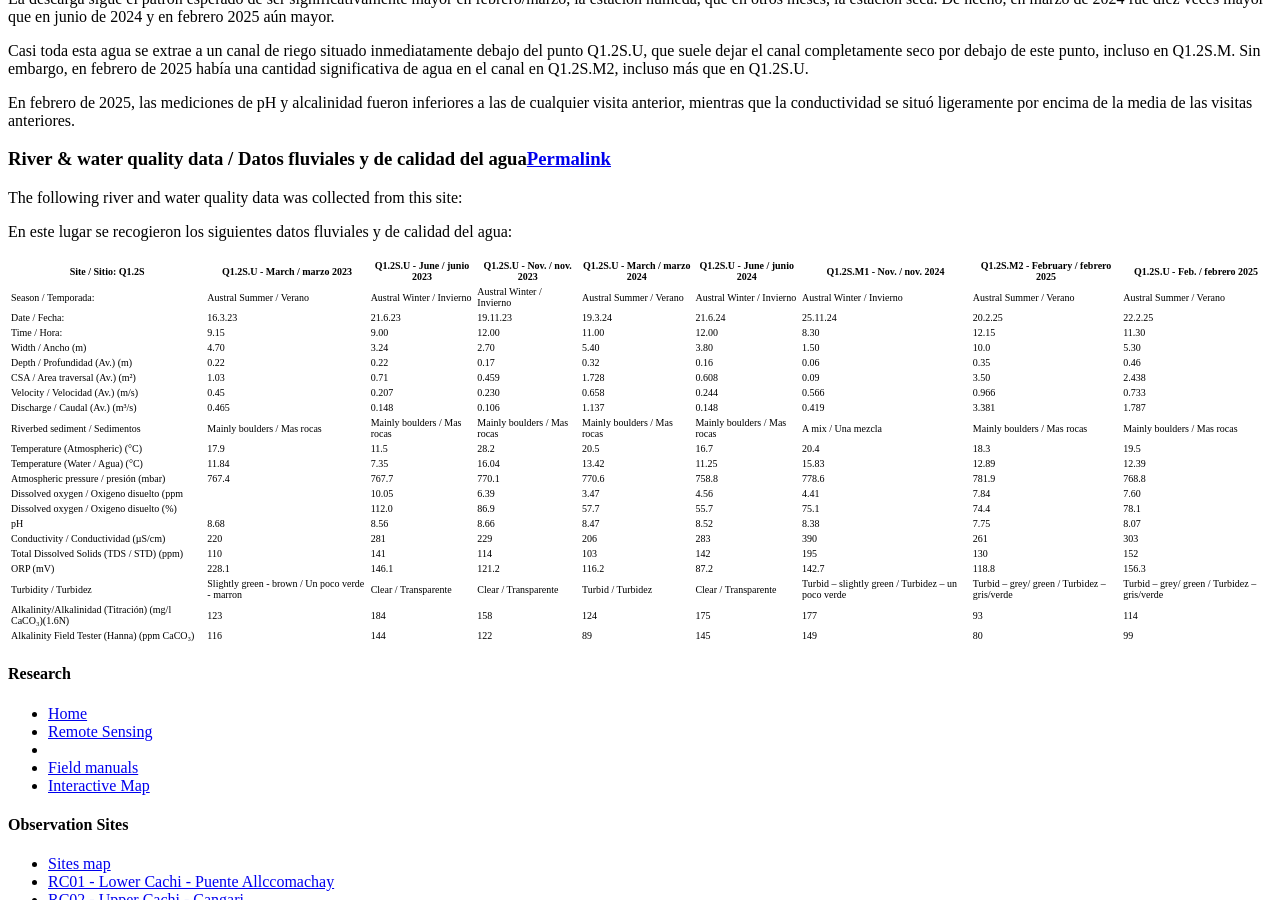
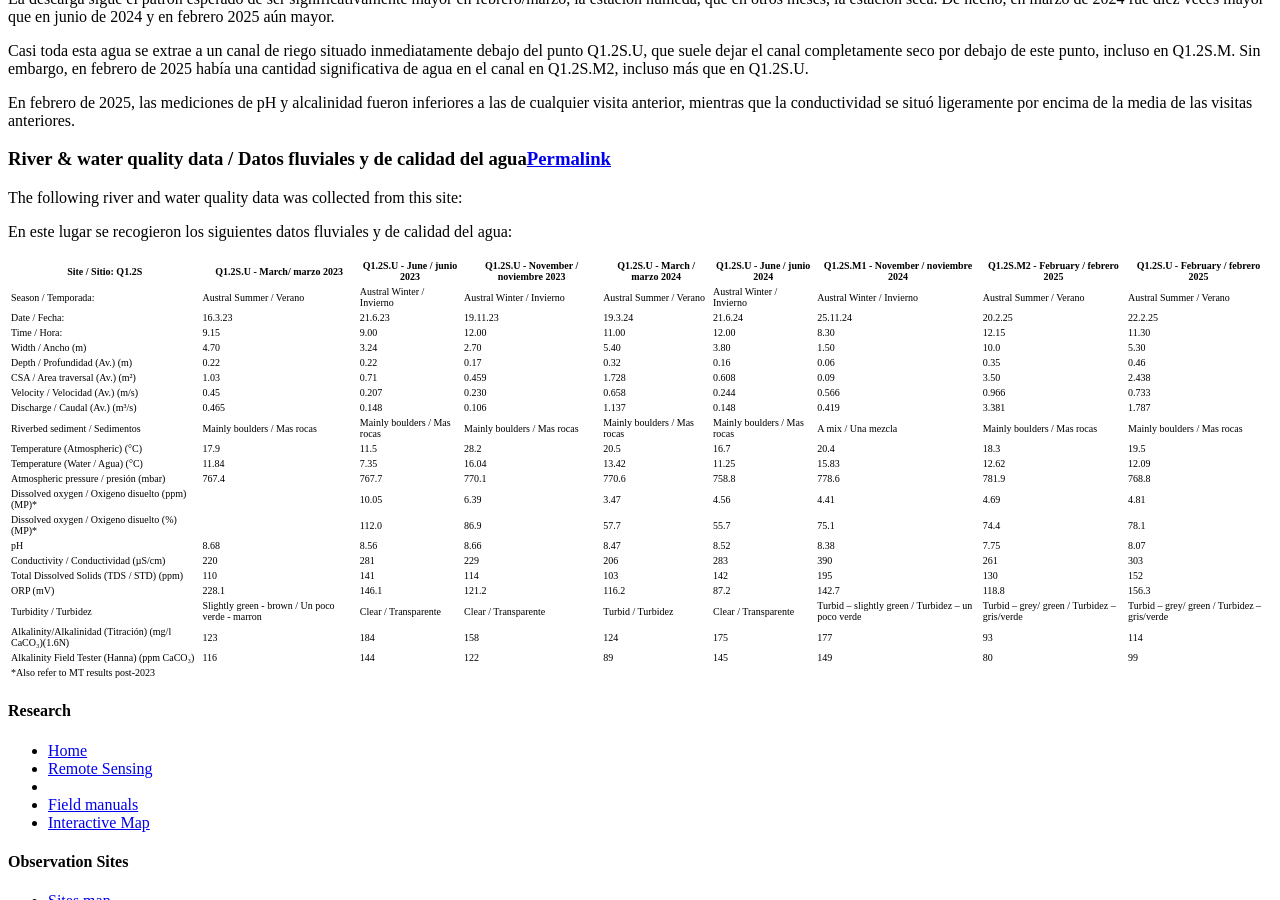
Before and after one commit to HVLepage/cavep-unah, a Jekyll site: the page built from _docs/site-network/Q1_2S.md, in a window 1280 px wide and 900 px high, scrolled down 6169 px. Built offline with Jekyll 4.4.1, drawn with Linux system fonts in a browser that asks for light colours; comment, search, counter and statistics services are not loaded.

Commit message:
Update Q1_2S.md

```diff
--- a/_docs/site-network/Q1_2S.md
+++ b/_docs/site-network/Q1_2S.md
@@ -132,26 +132,27 @@ The following river and water quality data was collected from this site:
 
 En este lugar se recogieron los siguientes datos fluviales y de calidad del agua:
 
-|     Site / Sitio: Q1.2S                                        |     Q1.2S.U - March / marzo 2023                           |     Q1.2S.U - June / junio 2023    |     Q1.2S.U - Nov. / nov. 2023    |      Q1.2S.U - March / marzo 2024    |     Q1.2S.U - June / junio 2024     |     Q1.2S.M1 - Nov. / nov. 2024                    |     Q1.2S.M2 - February / febrero 2025                |     Q1.2S.U - Feb. / febrero 2025                 |
-|----------------------------------------------------------------|-----------------------------------------------------------|------------------------------------|--------------------------------------------|--------------------------------------|-------------------------------------|-------------------------------------------------------------|-------------------------------------------------------|-------------------------------------------------------|
-|     Season / Temporada:                                        |     Austral Summer / Verano                               |     Austral Winter / Invierno      |     Austral Winter / Invierno              |     Austral Summer / Verano          |     Austral Winter / Invierno       |     Austral Winter / Invierno                               |     Austral Summer / Verano                           |     Austral Summer / Verano                           |
-|     Date / Fecha:                                              |     16.3.23                                               |     21.6.23                        |     19.11.23                               |              19.3.24                 |     21.6.24                         |     25.11.24                                                |     20.2.25                                           |     22.2.25                                           |
-|     Time / Hora:                                               |     9.15                                                  |     9.00                           |     12.00                                  |     11.00                            |     12.00                           |     8.30                                                    |     12.15                                             |     11.30                                             |
-|     Width / Ancho (m)                                          |     4.70                                                  |     3.24                           |     2.70                                   |     5.40                             |     3.80                            |     1.50                                                    |     10.0                                              |     5.30                                              |
-|     Depth / Profundidad (Av.) (m)                              |     0.22                                                  |     0.22                           |     0.17                                   |     0.32                             |     0.16                            |     0.06                                                    |     0.35                                              |     0.46                                              |
-|     CSA / Area traversal (Av.) (m²)                            |     1.03                                                  |     0.71                           |     0.459                                  |     1.728                            |     0.608                           |     0.09                                                    |     3.50                                              |     2.438                                             |
-|     Velocity / Velocidad    (Av.) (m/s)                        |     0.45                                                  |     0.207                          |     0.230                                  |     0.658                            |     0.244                           |     0.566                                                   |     0.966                                             |     0.733                                             |
-|     Discharge / Caudal (Av.) (m³/s)                            |     0.465                                                 |     0.148                          |     0.106                                  |     1.137                            |     0.148                           |     0.419                                                   |     3.381                                             |     1.787                                             |
-|     Riverbed sediment / Sedimentos                             |     Mainly boulders / Mas  rocas                          |     Mainly boulders / Mas rocas    |     Mainly boulders / Mas rocas            |     Mainly boulders / Mas  rocas     |     Mainly boulders / Mas  rocas    |     A mix / Una mezcla                                      |     Mainly boulders / Mas  rocas                      |     Mainly boulders / Mas  rocas                      |
-|     Temperature (Atmospheric) (°C)                             |     17.9                                                  |     11.5                           |     28.2                                   |     20.5                             |     16.7                            |     20.4                                                    |     18.3                                              |     19.5                                              |
-|     Temperature (Water / Agua) (°C)                            |     11.84                                                 |     7.35                           |     16.04                                  |     13.42                            |     11.25                           |     15.83                                                   |     12.89                                             |     12.39                                             |
-|     Atmospheric pressure / presión (mbar)                      |     767.4                                                 |     767.7                          |     770.1                                  |     770.6                            |     758.8                           |     778.6                                                   |     781.9                                             |     768.8                                             |
-|     Dissolved oxygen /   Oxigeno disuelto (ppm                 |                                                           |     10.05                          |     6.39                                   |     3.47                             |     4.56                            |     4.41                                                    |     7.84                                              |     7.60                                              |
-|     Dissolved oxygen / Oxigeno disuelto (%)                    |                                                           |     112.0                          |     86.9                                   |     57.7                             |     55.7                            |     75.1                                                    |     74.4                                              |     78.1                                              |
-|     pH                                                         |     8.68                                                  |     8.56                           |     8.66                                   |     8.47                             |     8.52                            |     8.38                                                    |     7.75                                              |     8.07                                              |
-|     Conductivity / Conductividad (µS/cm)                       |     220                                                   |     281                            |     229                                    |     206                              |     283                             |     390                                                     |     261                                               |     303                                               |
-|     Total Dissolved Solids (TDS / STD)  (ppm)                  |     110                                                   |     141                            |     114                                    |     103                              |     142                             |     195                                                     |     130                                               |     152                                               |
-|     ORP (mV)                                                   |     228.1                                                 |     146.1                          |     121.2                                  |     116.2                            |     87.2                            |     142.7                                                   |     118.8                                             |     156.3                                             |
-|     Turbidity / Turbidez                                       |     Slightly green - brown / Un poco   verde - marron     |     Clear / Transparente           |     Clear / Transparente                   |     Turbid / Turbidez                |     Clear / Transparente            |     Turbid – slightly green / Turbidez –   un poco verde    |     Turbid – grey/ green / Turbidez –   gris/verde    |     Turbid – grey/ green / Turbidez –   gris/verde    |
-|     Alkalinity/Alkalinidad   (Titración) (mg/l CaCO₃)(1.6N)    |     123                                                   |     184                            |     158                                    |     124                              |     175                             |     177                                                     |     93                                                |     114                                               |
-|     Alkalinity Field Tester (Hanna) (ppm CaCO₃)                |     116                                                   |     144                            |     122                                    |     89                               |     145                             |     149                                                     |     80                                                |     99                                                |
+|     Site / Sitio: Q1.2S                                      |     Q1.2S.U   - March/ marzo 2023                         |     Q1.2S.U - June / junio 2023    |     Q1.2S.U   - November / noviembre 2023    |      Q1.2S.U - March / marzo 2024     |     Q1.2S.U - June / junio 2024       |     Q1.2S.M1   - November / noviembre 2024                  |     Q1.2S.M2   - February / febrero 2025              |     Q1.2S.U - February / febrero 2025                 |
+|--------------------------------------------------------------|-----------------------------------------------------------|------------------------------------|----------------------------------------------|---------------------------------------|---------------------------------------|-------------------------------------------------------------|-------------------------------------------------------|-------------------------------------------------------|
+|     Season   / Temporada:                                    |     Austral   Summer / Verano                             |     Austral   Winter / Invierno    |     Austral   Winter / Invierno              |     Austral   Summer / Verano         |     Austral   Winter / Invierno       |     Austral   Winter / Invierno                             |     Austral   Summer / Verano                         |     Austral   Summer / Verano                         |
+|     Date   / Fecha:                                          |     16.3.23                                               |     21.6.23                        |     19.11.23                                 |              19.3.24                  |     21.6.24                           |     25.11.24                                                |     20.2.25                                           |     22.2.25                                           |
+|     Time   / Hora:                                           |     9.15                                                  |     9.00                           |     12.00                                    |     11.00                             |     12.00                             |     8.30                                                    |     12.15                                             |     11.30                                             |
+|     Width / Ancho (m)                                        |     4.70                                                  |     3.24                           |     2.70                                     |     5.40                              |     3.80                              |     1.50                                                    |     10.0                                              |     5.30                                              |
+|     Depth / Profundidad (Av.) (m)                            |     0.22                                                  |     0.22                           |     0.17                                     |     0.32                              |     0.16                              |     0.06                                                    |     0.35                                              |     0.46                                              |
+|     CSA / Area traversal (Av.) (m²)                          |     1.03                                                  |     0.71                           |     0.459                                    |     1.728                             |     0.608                             |     0.09                                                    |     3.50                                              |     2.438                                             |
+|     Velocity / Velocidad  (Av.) (m/s)                        |     0.45                                                  |     0.207                          |     0.230                                    |     0.658                             |     0.244                             |     0.566                                                   |     0.966                                             |     0.733                                             |
+|     Discharge / Caudal (Av.) (m³/s)                          |     0.465                                                 |     0.148                          |     0.106                                    |     1.137                             |     0.148                             |     0.419                                                   |     3.381                                             |     1.787                                             |
+|     Riverbed sediment / Sedimentos                           |     Mainly boulders / Mas    rocas                        |     Mainly boulders / Mas rocas    |     Mainly boulders / Mas rocas              |     Mainly boulders / Mas    rocas    |     Mainly boulders / Mas    rocas    |     A mix / Una mezcla                                      |     Mainly boulders / Mas    rocas                    |     Mainly boulders /  Mas    rocas                   |
+|     Temperature (Atmospheric) (°C)                           |     17.9                                                  |     11.5                           |     28.2                                     |     20.5                              |     16.7                              |     20.4                                                    |     18.3                                              |     19.5                                              |
+|     Temperature (Water / Agua) (°C)                          |     11.84                                                 |     7.35                           |     16.04                                    |     13.42                             |     11.25                             |     15.83                                                   |     12.62                                             |     12.09                                             |
+|     Atmospheric pressure / presión   (mbar)                  |     767.4                                                 |     767.7                          |     770.1                                    |     770.6                             |     758.8                             |     778.6                                                   |     781.9                                             |     768.8                                             |
+|     Dissolved oxygen / Oxigeno disuelto (ppm) (MP)*          |                                                           |     10.05                          |     6.39                                     |     3.47                              |     4.56                              |     4.41                                                    |     4.69                                              |     4.81                                              |
+|     Dissolved oxygen / Oxigeno disuelto (%) (MP)*            |                                                           |     112.0                          |     86.9                                     |     57.7                              |     55.7                              |     75.1                                                    |     74.4                                              |     78.1                                              |
+|     pH                                                       |     8.68                                                  |     8.56                           |     8.66                                     |     8.47                              |     8.52                              |     8.38                                                    |     7.75                                              |     8.07                                              |
+|     Conductivity / Conductividad (µS/cm)                     |     220                                                   |     281                            |     229                                      |     206                               |     283                               |     390                                                     |     261                                               |     303                                               |
+|     Total Dissolved Solids (TDS /   STD)  (ppm)              |     110                                                   |     141                            |     114                                      |     103                               |     142                               |     195                                                     |     130                                               |     152                                               |
+|     ORP (mV)                                                 |     228.1                                                 |     146.1                          |     121.2                                    |     116.2                             |     87.2                              |     142.7                                                   |     118.8                                             |     156.3                                             |
+|     Turbidity / Turbidez                                     |     Slightly   green - brown / Un poco verde - marron     |     Clear   / Transparente         |     Clear   / Transparente                   |     Turbid   / Turbidez               |     Clear   / Transparente            |     Turbid   – slightly green / Turbidez – un poco verde    |     Turbid   – grey/ green / Turbidez – gris/verde    |     Turbid   – grey/ green / Turbidez – gris/verde    |
+|     Alkalinity/Alkalinidad (Titración) (mg/l CaCO₃)(1.6N)    |     123                                                   |     184                            |     158                                      |     124                               |     175                               |     177                                                     |     93                                                |     114                                               |
+|     Alkalinity Field Tester (Hanna) (ppm   CaCO₃)            |     116                                                   |     144                            |     122                                      |     89                                |     145                               |     149                                                     |     80                                                |     99                                                |
+|     *Also refer to   MT results post-2023                    |                                                           |                                    |                                              |                                       |                                       |                                                             |                                                       |                                                       |
```
